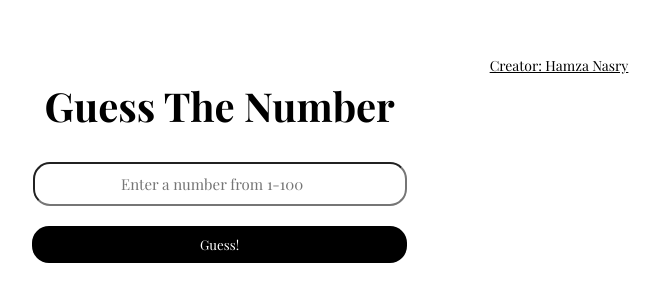
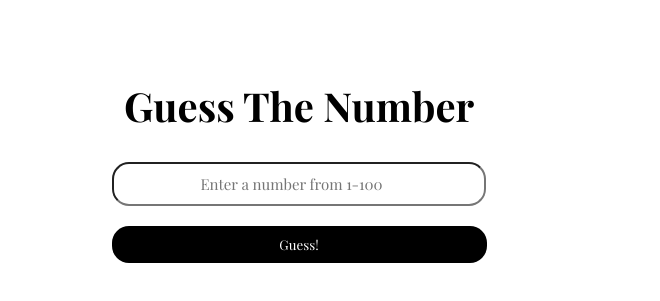
Before and after one commit to HamzaNasry/number-game, a plain HTML site: page index.html in a window 1280 px wide. Shown: the part 183-484 px from the top of the page, without its empty margins (359-1019 px from the left). Drawn offline with nearby package versions, Linux system fonts and the light colour scheme; a web font is replaced by a local one.

Commit message:
Deleted Footer

```diff
--- a/index.html
+++ b/index.html
@@ -3,7 +3,7 @@
 <head>
     <meta charset="UTF-8">
     <meta name="viewport" content="width=device-width, initial-scale=1.0">
-    <title>Number Guessing Game</title>
+    <title>Number Guessing Game By Hamza Nasry</title>
     <link rel="stylesheet" href="style.css">
 </head>
 <body>
@@ -13,7 +13,6 @@
         <button onclick="game()" class="button">Guess!</button>
     </div>
 
-    <footer class="footer">Creator: Hamza Nasry</footer>
 
     <script src="script.js"></script>
 </body>
--- a/style.css
+++ b/style.css
@@ -52,11 +52,3 @@ body {
     margin-bottom: 20px;
     font-size: 40px;
 }
-
-/* Footer styles */
-.footer {
-    text-align: center;
-    font-size: 14px;
-    margin-top: 20px;
-    text-decoration: underline;
-}
```
